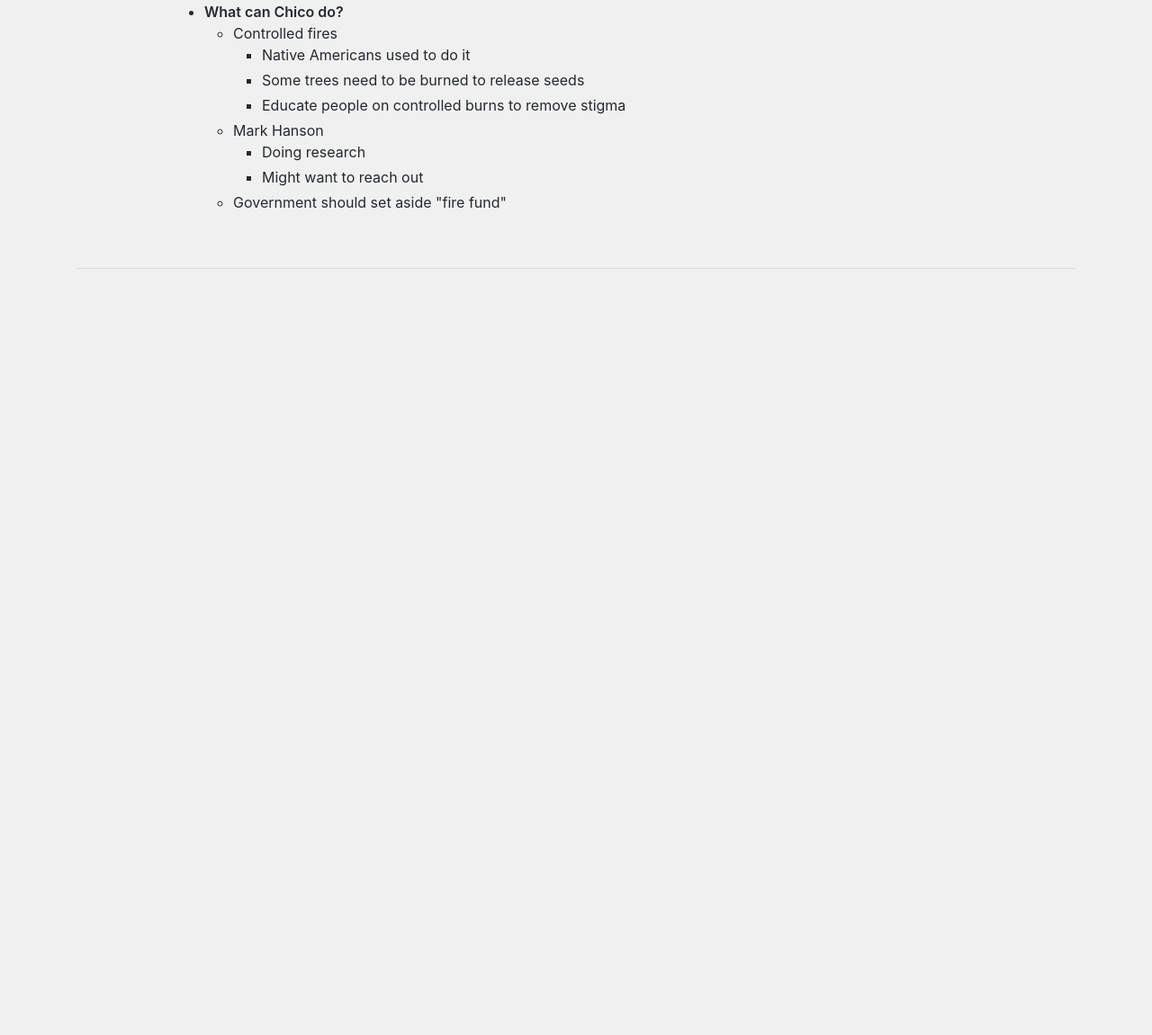
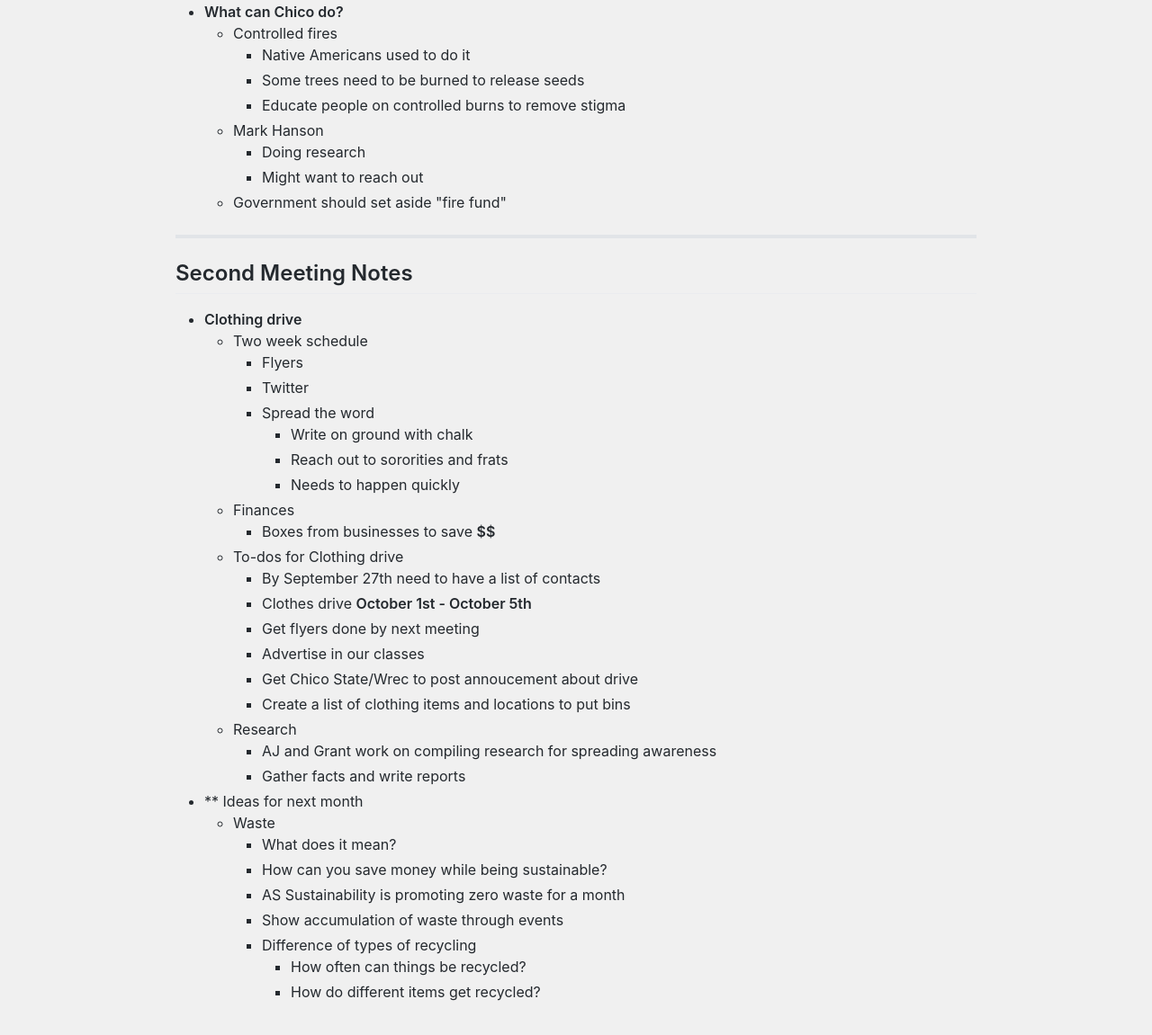
Before and after one commit to gesparza3/cause-website, a website: page wildfires.html in a window 1280 px wide. Shown: the part 959-2110 px from the top of the page at 90% size. Before the commit the page ends 1318 px from the top, so only its background shows below. Drawn offline with Linux system fonts and the light colour scheme.

Commit message:
Updated wildfire notes for second meeting

```diff
--- a/wildfires.html
+++ b/wildfires.html
@@ -143,6 +143,57 @@
 </ul>
 </li>
 </ul>
+<hr>
+<h2>Second Meeting Notes</h2>
+<ul>
+<li><strong>Clothing drive</strong><ul>
+<li>Two week schedule<ul>
+<li>Flyers</li>
+<li>Twitter</li>
+<li>Spread the word<ul>
+<li>Write on ground with chalk</li>
+<li>Reach out to sororities and frats</li>
+<li>Needs to happen quickly</li>
+</ul>
+</li>
+</ul>
+</li>
+<li>Finances<ul>
+<li>Boxes from businesses to save <strong>$$</strong></li>
+</ul>
+</li>
+<li>To-dos for Clothing drive<ul>
+<li>By September 27th need to have a list of contacts</li>
+<li>Clothes drive <strong>October 1st - October 5th</strong></li>
+<li>Get flyers done by next meeting</li>
+<li>Advertise in our classes</li>
+<li>Get Chico State/Wrec to post annoucement about drive</li>
+<li>Create a list of clothing items and locations to put bins</li>
+</ul>
+</li>
+<li>Research<ul>
+<li>AJ and Grant work on compiling research for spreading awareness</li>
+<li>Gather facts and write reports</li>
+</ul>
+</li>
+</ul>
+</li>
+<li>** Ideas for next month<ul>
+<li>Waste<ul>
+<li>What does it mean?</li>
+<li>How can you save money while being sustainable?</li>
+<li>AS Sustainability is promoting zero waste for a month</li>
+<li>Show accumulation of waste through events</li>
+<li>Difference of types of recycling<ul>
+<li>How often can things be recycled?</li>
+<li>How do different items get recycled?</li>
+</ul>
+</li>
+</ul>
+</li>
+</ul>
+</li>
+</ul>
 
                 </article>
             </div>
```
